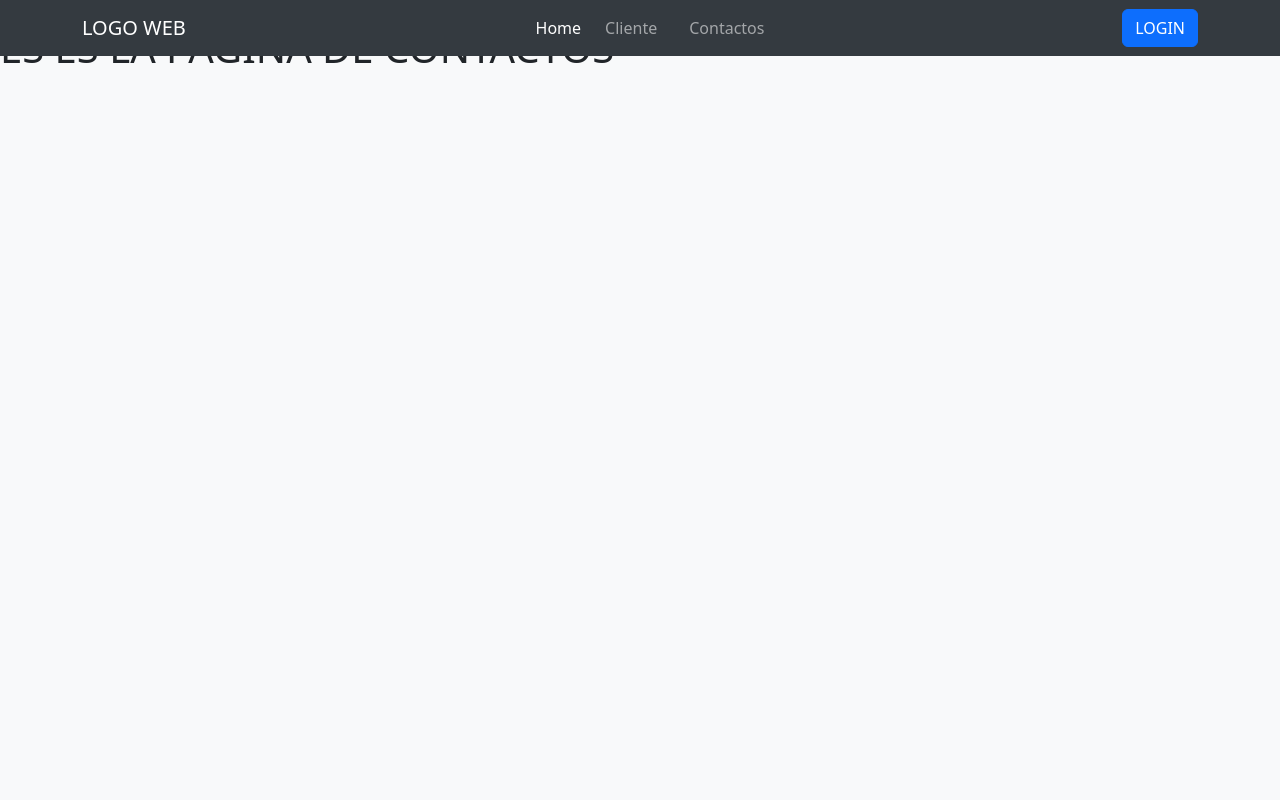
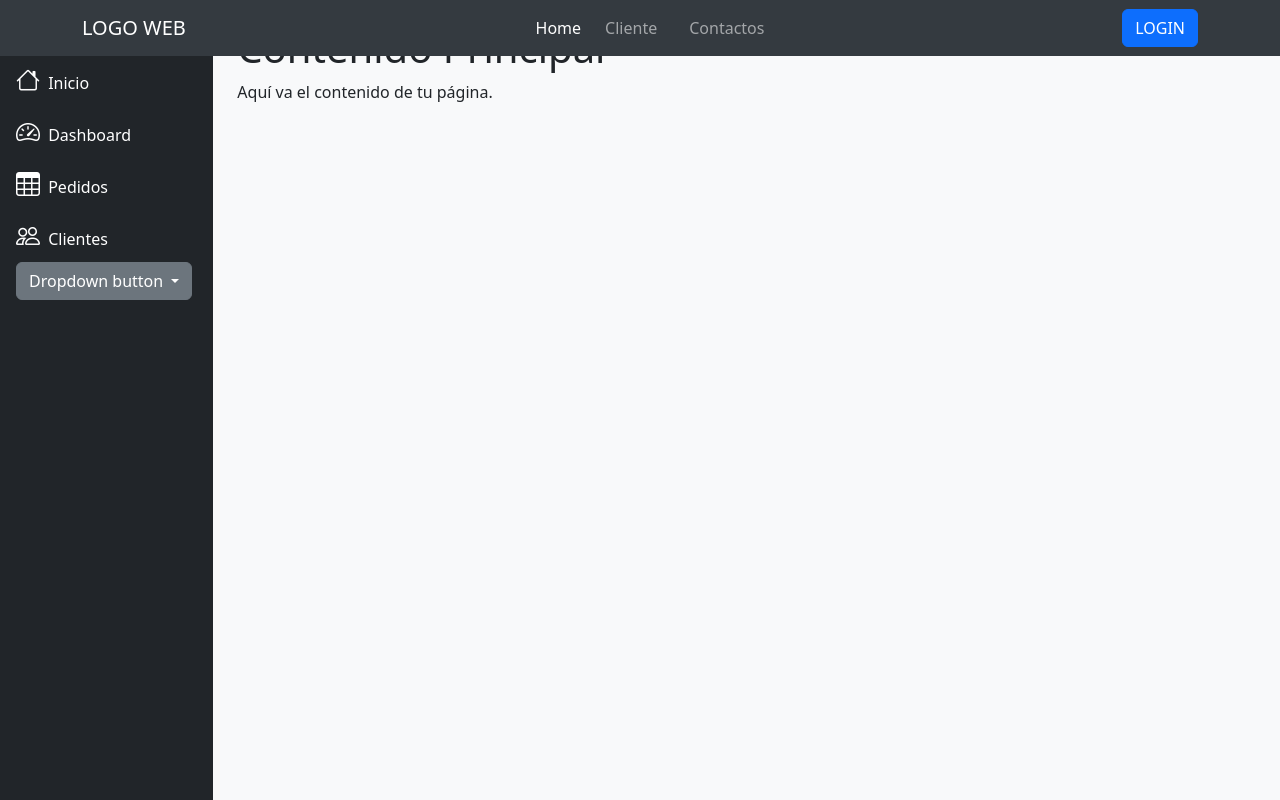
Before and after one commit to manzanareslopezdionicio/AppWebFlask, a Flask app: page /contacto in a window 1280 px wide. Run offline with Flask 3, Linux system fonts and the light colour scheme; some libraries are stand-ins or nearby versions.

Commit message:
contacto

```diff
--- a/templates/contacto.html
+++ b/templates/contacto.html
@@ -1,7 +1,88 @@
 {% extends "base.html" %}
- {% block title %}Contactos{% endblock %}
+{% block title %}Contactos{% endblock %}
 {% block body %}
-<br>
-<h1> ES ES LA PAGINA DE CONTACTOS </h1>
+
+
+
+<div class="container-fluid">
+    <div class="row">
+        <!-- Menú vertical -->
+        <div class="col-md-3 col-lg-2 bg-dark min-vh-100 p-0">
+            <div class="d-flex flex-column align-items-center align-items-sm-start px-3 pt-2 text-white">
+                <a href="/" class="d-flex align-items-center pb-3 mb-md-0 me-md-auto text-white text-decoration-none">
+                    <span class="fs-5 d-none d-sm-inline">Menú Completo</span>
+                </a>
+                <ul class="nav nav-pills flex-column mb-sm-auto mb-0 align-items-center align-items-sm-start w-100"
+                    id="menu">
+                    <li class="nav-item w-100">
+                        <a href="#" class="nav-link align-middle px-0 text-white">
+                            <i class="fs-4 bi-house"></i> <span class="ms-1 d-none d-sm-inline">Inicio</span>
+                        </a>
+                    </li>
+
+                    <li class="w-100">
+                        <a href="#submenu1" data-bs-toggle="collapse" class="nav-link px-0 align-middle text-white">
+                            <i class="fs-4 bi-speedometer2"></i> <span class="ms-1 d-none d-sm-inline">Dashboard</span>
+                        </a>
+                        <ul class="collapse nav flex-column ms-1" id="submenu1" data-bs-parent="#menu">
+                            <li class="w-100">
+                                <a href="#" class="nav-link px-0 text-white"> <span
+                                        class="d-none d-sm-inline">Resumen</span></a>
+                            </li>
+                            <li>
+                                <a href="#" class="nav-link px-0 text-white"> <span
+                                        class="d-none d-sm-inline">Estadísticas</span></a>
+                            </li>
+                        </ul>
+                    </li>
+
+                    <li class="w-100">
+                        <a href="#" class="nav-link px-0 align-middle text-white">
+                            <i class="fs-4 bi-table"></i> <span class="ms-1 d-none d-sm-inline">Pedidos</span>
+                        </a>
+                    </li>
+
+                    <li class="w-100">
+                        <a href="#submenu2" data-bs-toggle="collapse" class="nav-link px-0 align-middle text-white">
+                            <i class="fs-4 bi-people"></i> <span class="ms-1 d-none d-sm-inline">Clientes</span>
+                        </a>
+                        <ul class="collapse nav flex-column ms-1" id="submenu2" data-bs-parent="#menu">
+                            <li class="w-100">
+                                <a href="#" class="nav-link px-0 text-white"> <span
+                                        class="d-none d-sm-inline">Lista</span></a>
+                            </li>
+                            <li>
+                                <a href="#" class="nav-link px-0 text-white"> <span
+                                        class="d-none d-sm-inline">Agregar</span></a>
+                            </li>
+                        </ul>
+                    </li>
+                    <div class="dropdown">
+                        <button class="btn btn-secondary dropdown-toggle" type="button" data-bs-toggle="dropdown"
+                            aria-expanded="false">
+                            Dropdown button
+                        </button>
+                        <ul class="dropdown-menu dropdown-menu-dark">
+                            <li><a class="dropdown-item active" href="#">Action</a></li>
+                            <li><a class="dropdown-item" href="#">Another action</a></li>
+                            <li><a class="dropdown-item" href="#">Something else here</a></li>
+                            <li>
+                                <hr class="dropdown-divider">
+                            </li>
+                            <li><a class="dropdown-item" href="#">Separated link</a></li>
+                        </ul>
+                    </div>
+                </ul>
+
+            </div>
+        </div>
+
+        <!-- Contenido principal -->
+        <div class="col-md-9 col-lg-10 p-4">
+            <h1>Contenido Principal</h1>
+            <p>Aquí va el contenido de tu página.</p>
+        </div>
+    </div>
+</div>
 
 {% endblock body %}
```
